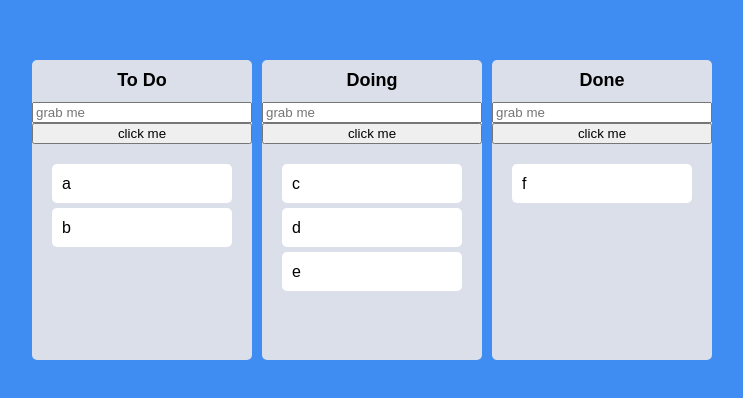
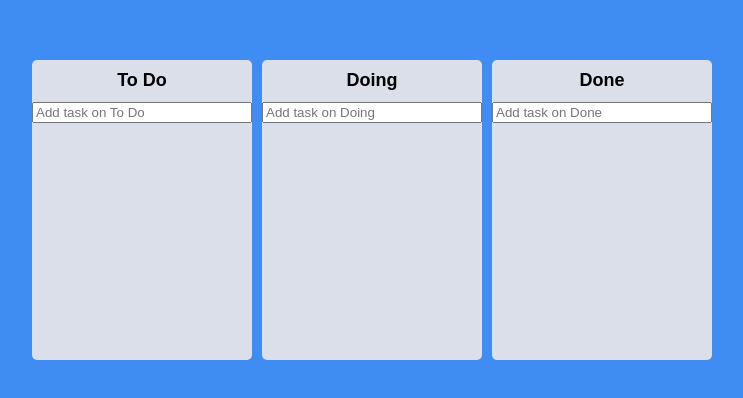
Before and after one commit to caminobelllo/LikeLionFE-reactstudy, a React (Create React App) app: page / in a window 1280 px wide. Shown: the part 190-588 px from the top of the page, without its empty margins (268-1011 px from the left). Built offline with nearby package versions, Linux system fonts and the light colour scheme.

Commit message:
course 7.14

```diff
--- a/package.json
+++ b/package.json
@@ -14,6 +14,7 @@
     "react": "^18.2.0",
     "react-beautiful-dnd": "^13.1.1",
     "react-dom": "^18.2.0",
+    "react-hook-form": "^7.48.2",
     "react-scripts": "5.0.1",
     "recoil": "^0.7.7",
     "styled-components": "^6.1.1",
--- a/src/Components/Board.tsx
+++ b/src/Components/Board.tsx
@@ -2,6 +2,8 @@
 import styled from "styled-components";
 import DragabbleCard from "./DragabbleCard";
 import { useRef } from "react";
+import { useForm } from "react-hook-form";
+import { ITodo } from "../atoms";
 
 const Wrapper = styled.div`
   padding-top: 10px;
@@ -37,26 +39,40 @@
   padding: 20px;
 `;
 
+const Form = styled.form`
+  width: 100%;
+  input {
+    width: 100%;
+  }
+`;
+
 interface IBoardProps {
-  toDos: string[];
+  toDos: ITodo[];
   boardId: string;
 }
 
+interface IForm {
+  toDo: string;
+}
+
 function Board({ toDos, boardId }: IBoardProps) {
-  const inputRef = useRef<HTMLInputElement>(null);
-  const onClick = () => {
-    // 버튼을 눌렀을 때 input이 활성화 되도록
-    inputRef.current?.focus();
-    setTimeout(() => {
-      inputRef.current?.blur();
-    }, 5000);
+  const { register, setValue, handleSubmit } = useForm<IForm>();
+  const onValid = ({ toDo }: IForm) => {
+    // form이 valid 할 때 호출되는 함수
+    console.log(toDo);
+    setValue("toDo", ""); // value를 submit 할 때마다 input을 empty로 만들어 줌
   };
 
   return (
     <Wrapper>
       <Title>{boardId}</Title>
-      <input ref={inputRef} placeholder="grab me" />
-      <button onClick={onClick}>click me</button>
+      <Form onSubmit={handleSubmit(onValid)}>
+        <input
+          {...register("toDo", { required: true })}
+          type="text"
+          placeholder={`Add task on ${boardId}`}
+        />
+      </Form>
       <Droppable droppableId={boardId}>
         {(magic, snapshot) => (
           <Area
@@ -66,7 +82,12 @@
             {...magic.droppableProps}
           >
             {toDos.map((toDo, index) => (
-              <DragabbleCard key={toDo} toDo={toDo} index={index} />
+              <DragabbleCard
+                key={toDo.id}
+                index={index}
+                toDoId={toDo.id}
+                toDoText={toDo.text}
+              />
             ))}
             {magic.placeholder}
           </Area>
--- a/src/Components/DragabbleCard.tsx
+++ b/src/Components/DragabbleCard.tsx
@@ -13,13 +13,14 @@
 `;
 
 interface IDraggableCardProps {
-  toDo: string;
+  toDoId: number;
+  toDoText: string;
   index: number;
 }
 
-function DraggableCard({ toDo, index }: IDraggableCardProps) {
+function DraggableCard({ toDoId, toDoText, index }: IDraggableCardProps) {
   return (
-    <Draggable key={toDo} draggableId={toDo} index={index}>
+    <Draggable draggableId={toDoId + ""} index={index}>
       {(magic, snapshot) => (
         <Card
           isDragging={snapshot.isDragging}
@@ -27,7 +28,7 @@
           {...magic.dragHandleProps}
           {...magic.draggableProps}
         >
-          {toDo}
+          {toDoText}
         </Card>
       )}
     </Draggable>
--- a/src/atoms.tsx
+++ b/src/atoms.tsx
@@ -1,13 +1,19 @@
 import { atom } from "recoil";
 
-interface IToDoState {
-  [key: string]: string[];
+export interface ITodo {
+  id: number;
+  text: string;
 }
-export const toDoState = atom<IToDoState>({
+
+interface IBoardState {
+  [key: string]: ITodo[];
+}
+
+export const toDoState = atom<IBoardState>({
   key: "toDo",
   default: {
-    "To Do": ["a", "b"],
-    Doing: ["c", "d", "e"],
-    Done: ["f"],
+    "To Do": [],
+    Doing: [],
+    Done: [],
   },
 });
```
Also changed, not shown: 1 other file (tests, documents, lock files or other folders).
